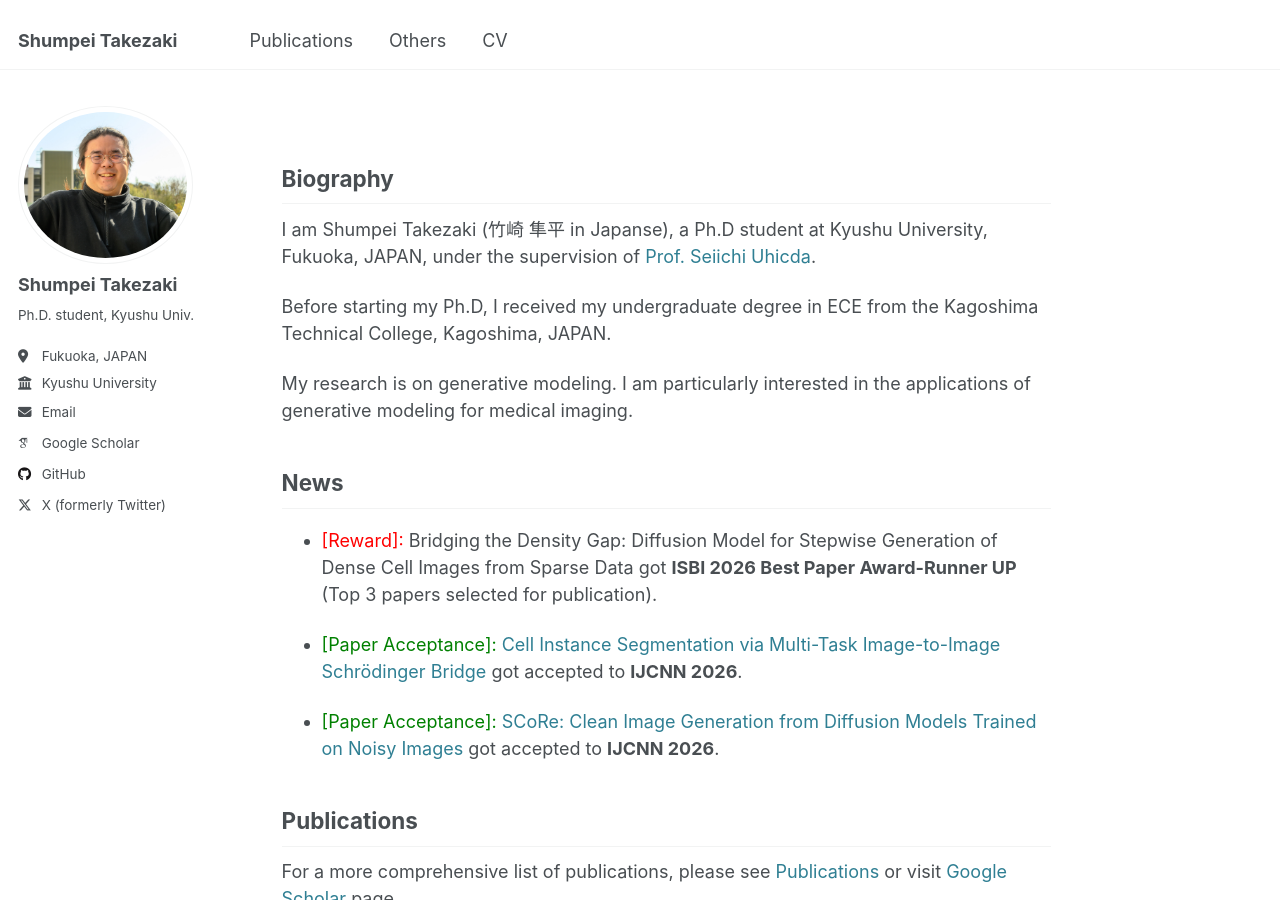
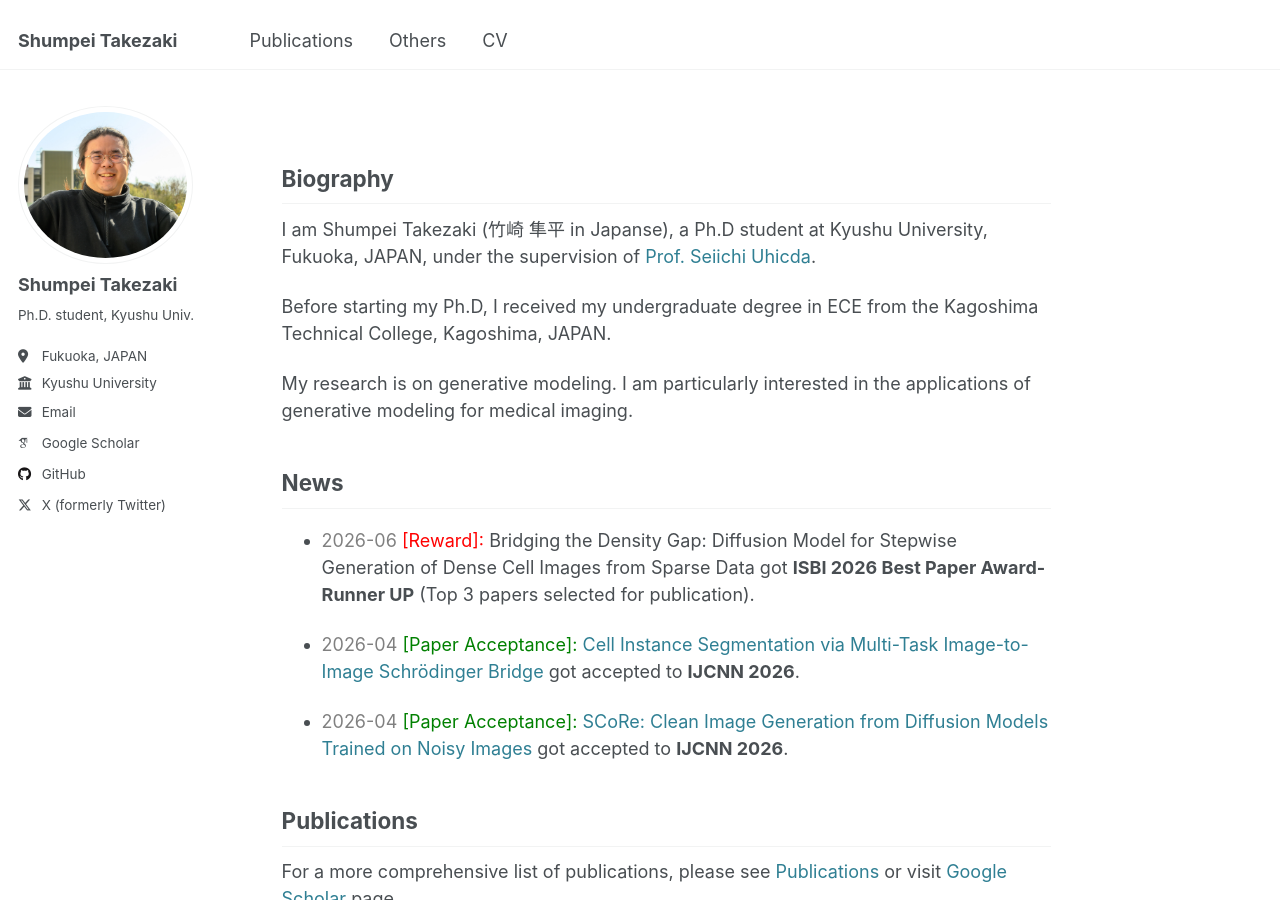
Before and after one commit to shumpei-takezaki/shumpei-takezaki.github.io, a Jekyll site: the page built from _pages/about.md, in a window 1280 px wide and 900 px high. Built offline with Jekyll 4.4.1, drawn with Linux system fonts in a browser that asks for light colours; some web fonts are replaced.

Commit message:
update for dates of news

```diff
--- a/_data/news.yml
+++ b/_data/news.yml
@@ -3,16 +3,19 @@
 # link: arxiv URL etc. Leave empty ("") if no link.
 
 - type: reward
+  date: "2026-06"
   title: "Bridging the Density Gap: Diffusion Model for Stepwise Generation of Dense Cell Images from Sparse Data"
   link: ""
   description: "got **ISBI 2026 Best Paper Award-Runner UP** (Top 3 papers selected for publication)."
 
 - type: acceptance
+  date: "2026-04"
   title: "Cell Instance Segmentation via Multi-Task Image-to-Image Schrödinger Bridge"
   link: "https://arxiv.org/abs/2604.12318"
   description: "got accepted to **IJCNN 2026**."
 
 - type: acceptance
+  date: "2026-04"
   title: "SCoRe: Clean Image Generation from Diffusion Models Trained on Noisy Images"
   link: "https://arxiv.org/abs/2604.09436"
   description: "got accepted to **IJCNN 2026**."
--- a/_pages/about.md
+++ b/_pages/about.md
@@ -16,7 +16,7 @@ My research is on generative modeling. I am particularly interested in the appli
 
 ## News
 {% for item in site.data.news %}
-- {% if item.type == "reward" %}<span style="color:red"> [Reward]: </span>{% elsif item.type == "acceptance" %}<span style="color:green"> [Paper Acceptance]: </span>{% endif %}{% if item.link and item.link != "" %}[{{ item.title }}]({{ item.link }}){% else %}{{ item.title }}{% endif %} {{ item.description }}
+- {% if item.date %}<span style="color:gray">{{ item.date }}</span> {% endif %}{% if item.type == "reward" %}<span style="color:red"> [Reward]: </span>{% elsif item.type == "acceptance" %}<span style="color:green"> [Paper Acceptance]: </span>{% endif %}{% if item.link and item.link != "" %}[{{ item.title }}]({{ item.link }}){% else %}{{ item.title }}{% endif %} {{ item.description }}
 {% endfor %}
 
 ## Publications
```
